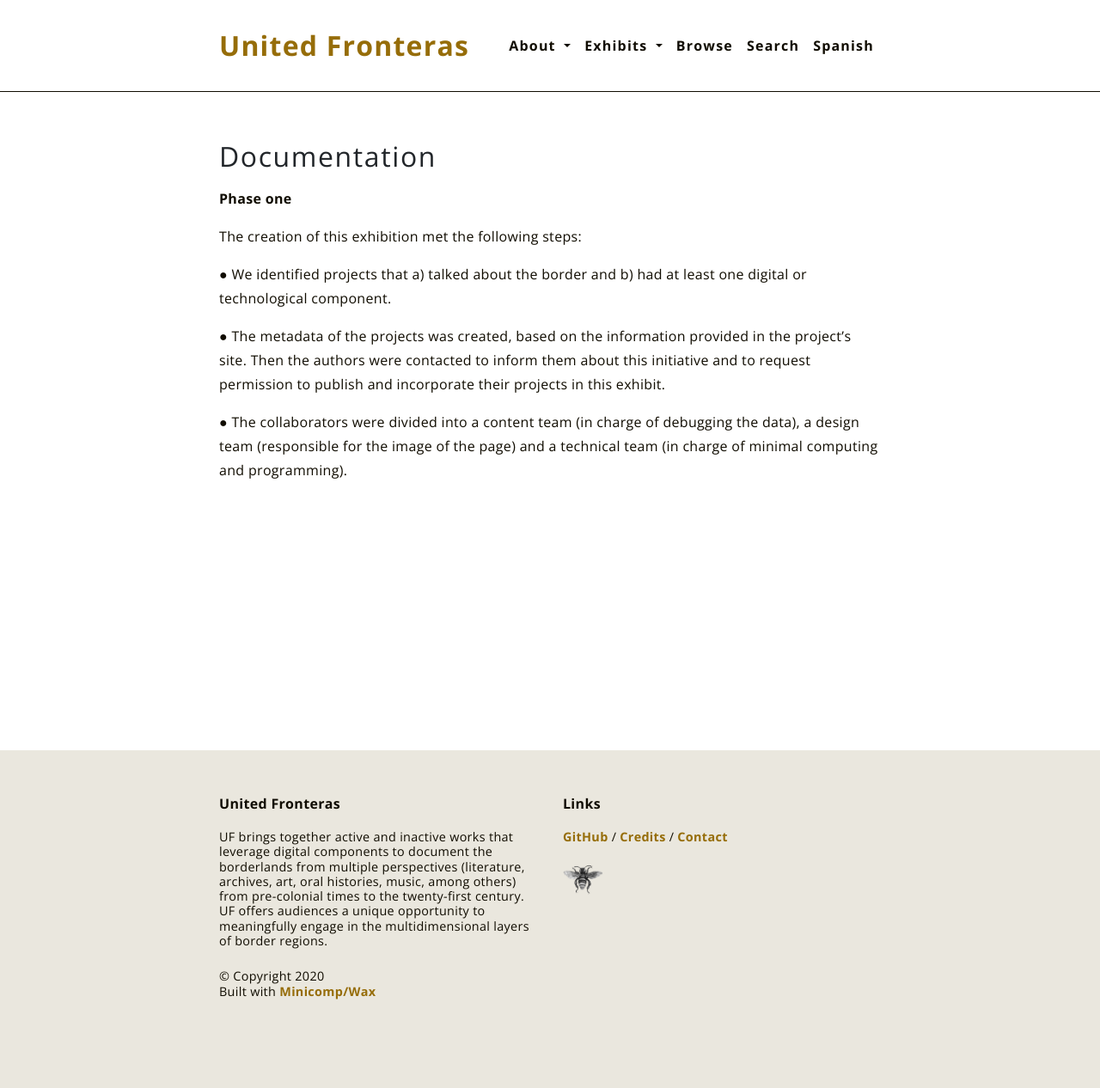
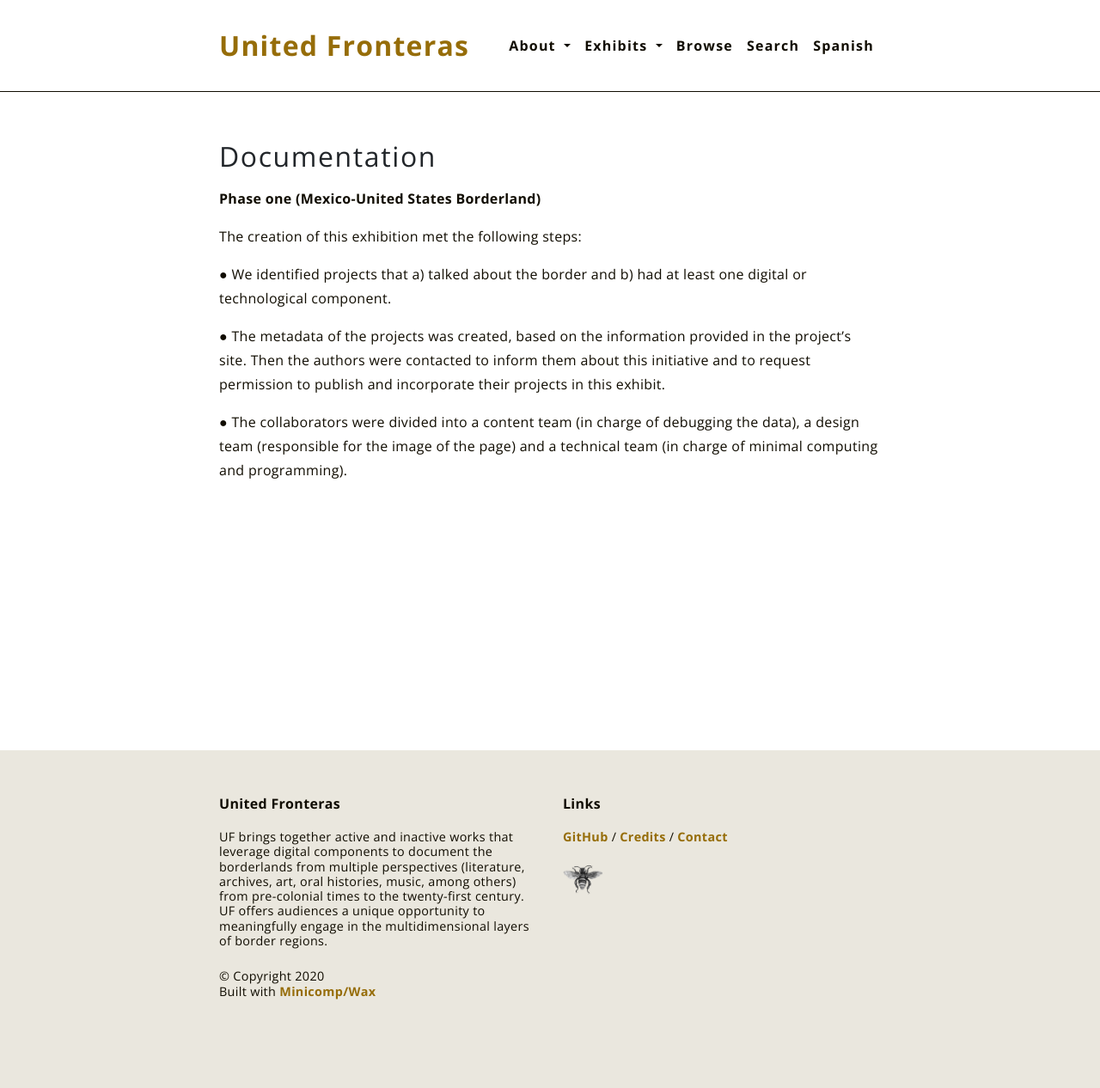
Before and after one commit to unitedfronteras/ufexhibition_mexusa, a Jekyll site: the page built from pages/documentation.md, in a window 1280 px wide. Shown: the whole page at 86% size. Built offline with Jekyll 4.4.1, drawn with Linux system fonts in a browser that asks for light colours.

Commit message:
Update documentation.md

```diff
--- a/pages/documentation.md
+++ b/pages/documentation.md
@@ -4,7 +4,7 @@ title: Documentation
 permalink: /documentation/
 ---
 
-**Phase one**
+**Phase one (Mexico-United States Borderland)**
 
 The creation of this exhibition met the following steps:
 
```
